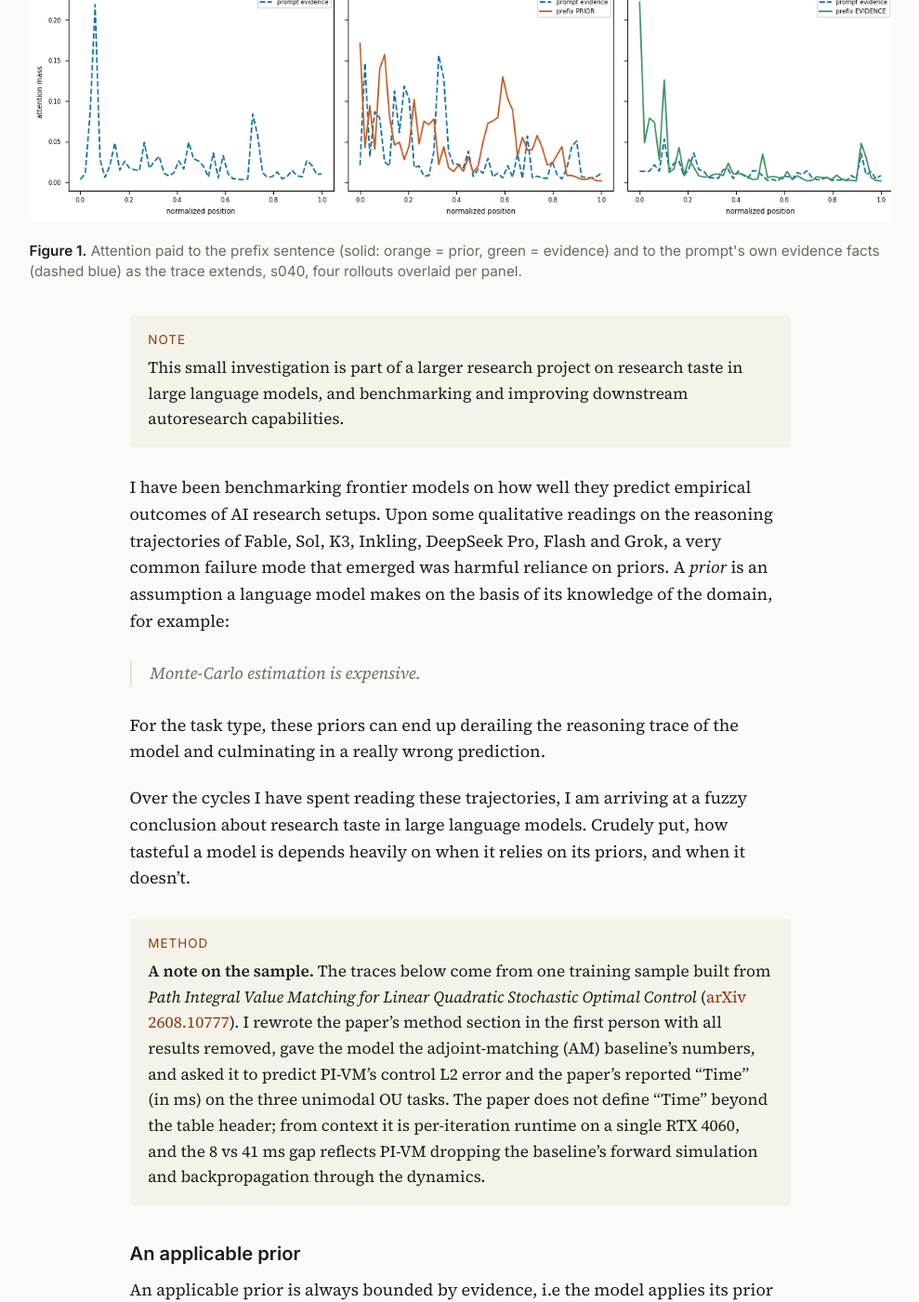
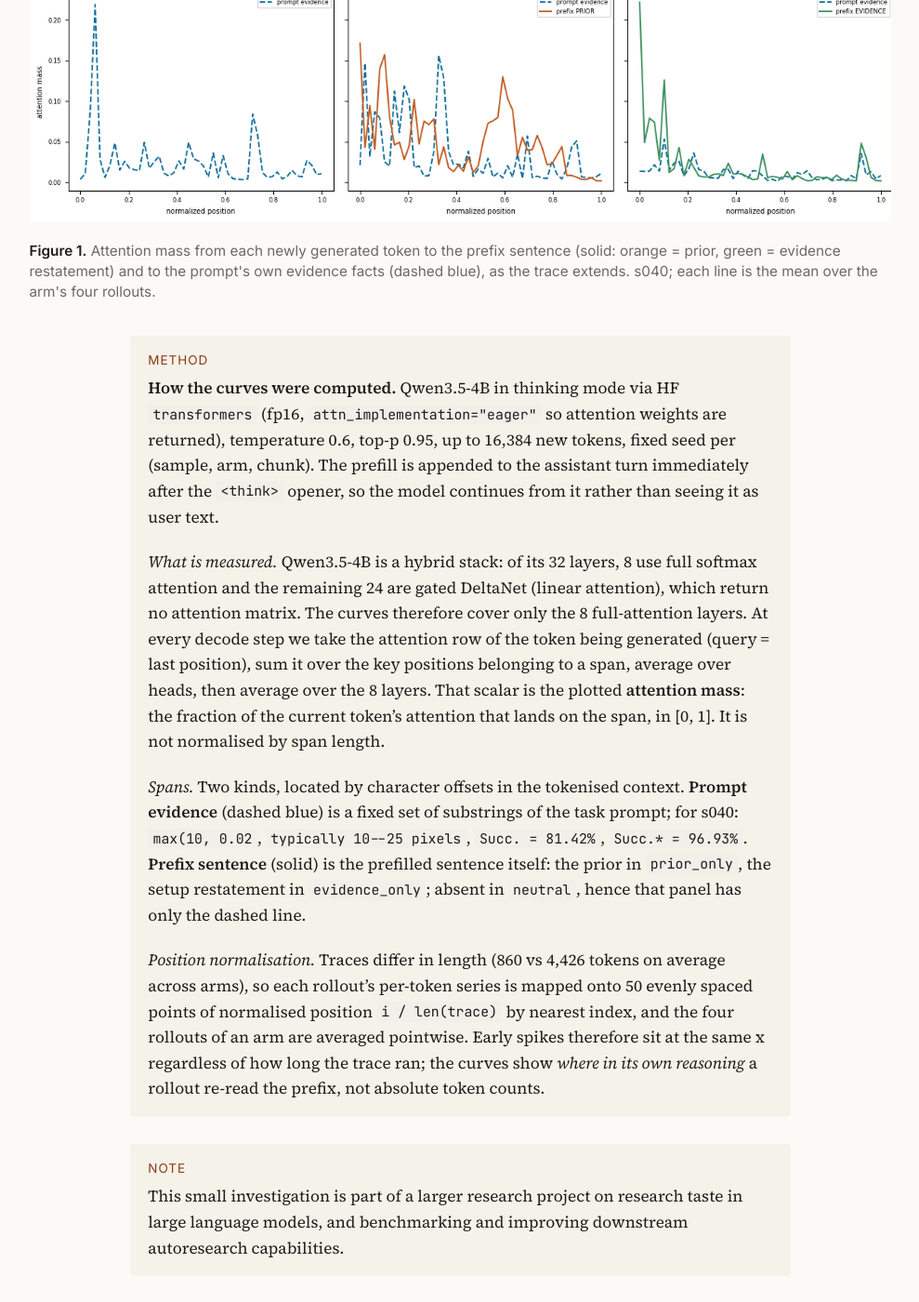
Before and after one commit to ruhzi/ruhzi.github.io, a Jekyll site: the page built from _posts/2026-08-25-prior-vs-evidence-and-prefill.md, in a window 1280 px wide and 1400 px high, scrolled down 504 px. Shown: the whole window at 93% size, without its empty margins (145-1134 px from the left). Built offline with Jekyll 4.4.1, drawn with Linux system fonts in a browser that asks for light colours.

Commit message:
Attention figure: implementation details, corrected caption (mean over rollouts)

```diff
--- a/_posts/2026-08-25-prior-vs-evidence-and-prefill.md
+++ b/_posts/2026-08-25-prior-vs-evidence-and-prefill.md
@@ -10,8 +10,18 @@ cite: true
 
 <figure class="wide" id="fig-attention">
   <img src="/assets/img/prefill-attention-s040.png" alt="Attention mass over normalized position for the s040 sample under the neutral, prior_only and evidence_only arms">
-  <figcaption><strong>Figure 1.</strong> Attention paid to the prefix sentence (solid: orange = prior, green = evidence) and to the prompt's own evidence facts (dashed blue) as the trace extends, s040, four rollouts overlaid per panel.</figcaption>
+  <figcaption><strong>Figure 1.</strong> Attention mass from each newly generated token to the prefix sentence (solid: orange = prior, green = evidence restatement) and to the prompt's own evidence facts (dashed blue), as the trace extends. s040; each line is the mean over the arm's four rollouts.</figcaption>
 </figure>
+
+<div class="method" markdown="1">
+**How the curves were computed.** Qwen3.5-4B in thinking mode via HF `transformers` (fp16, `attn_implementation="eager"` so attention weights are returned), temperature 0.6, top-p 0.95, up to 16,384 new tokens, fixed seed per (sample, arm, chunk). The prefill is appended to the assistant turn immediately after the `<think>` opener, so the model continues from it rather than seeing it as user text.
+
+*What is measured.* Qwen3.5-4B is a hybrid stack: of its 32 layers, 8 use full softmax attention and the remaining 24 are gated DeltaNet (linear attention), which return no attention matrix. The curves therefore cover only the 8 full-attention layers. At every decode step we take the attention row of the token being generated (query = last position), sum it over the key positions belonging to a span, average over heads, then average over the 8 layers. That scalar is the plotted **attention mass**: the fraction of the current token's attention that lands on the span, in [0, 1]. It is not normalised by span length.
+
+*Spans.* Two kinds, located by character offsets in the tokenised context. **Prompt evidence** (dashed blue) is a fixed set of substrings of the task prompt; for s040: `max(10, 0.02`, `typically 10--25 pixels`, `Succ. = 81.42%`, `Succ.* = 96.93%`. **Prefix sentence** (solid) is the prefilled sentence itself: the prior in `prior_only`, the setup restatement in `evidence_only`; absent in `neutral`, hence that panel has only the dashed line.
+
+*Position normalisation.* Traces differ in length (860 vs 4,426 tokens on average across arms), so each rollout's per-token series is mapped onto 50 evenly spaced points of normalised position `i / len(trace)` by nearest index, and the four rollouts of an arm are averaged pointwise. Early spikes therefore sit at the same x regardless of how long the trace ran; the curves show *where in its own reasoning* a rollout re-read the prefix, not absolute token counts.
+</div>
 
 
 <div class="note" markdown="1">
```
